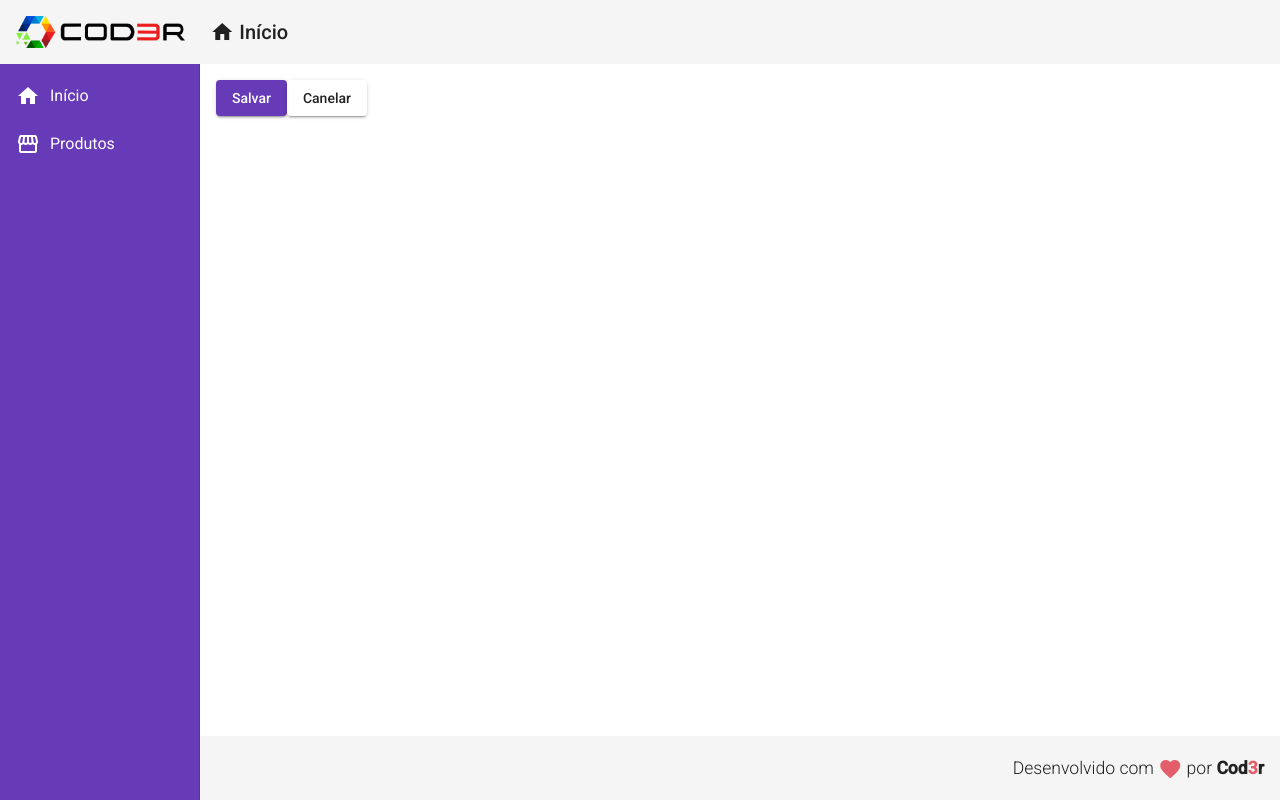
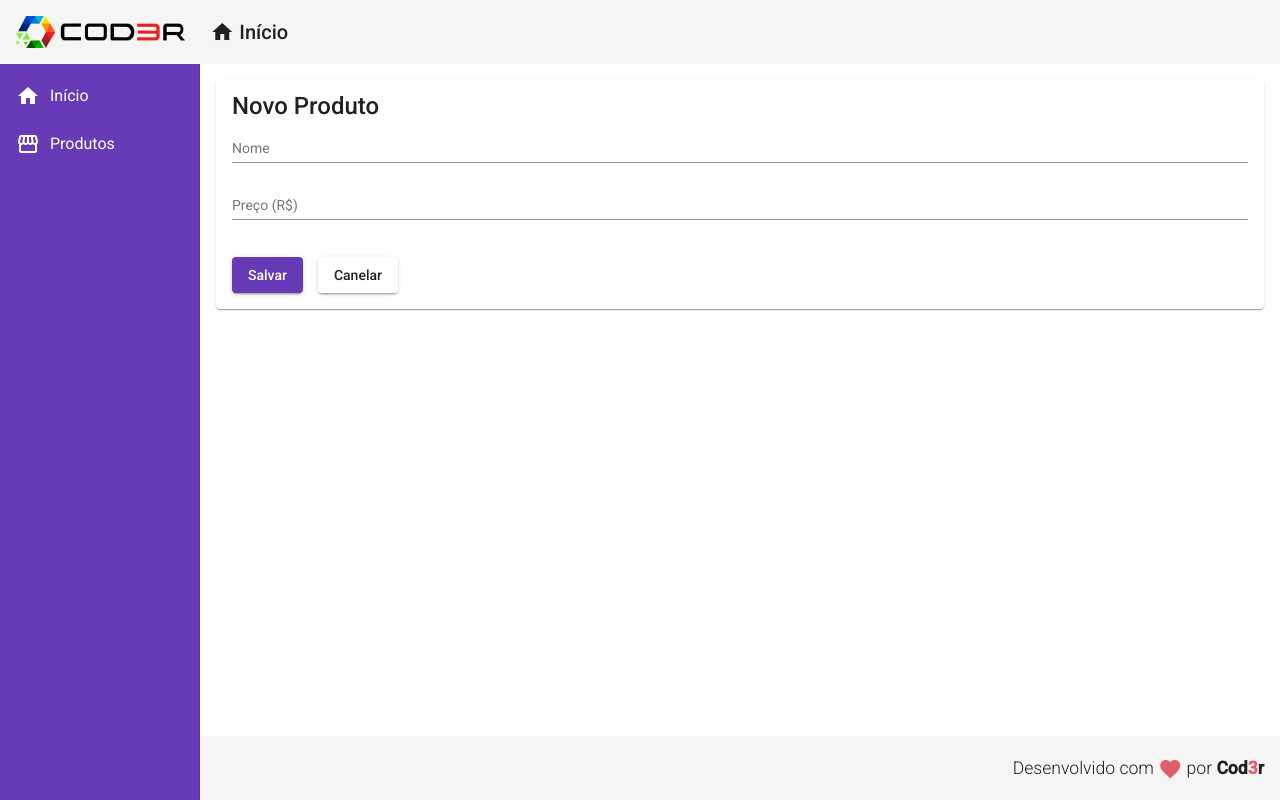
Before and after one commit to leonardo-teles/angular-crud, an Angular app in the folder frontend/: page /products/create in a window 1280 px wide. Built offline with nearby package versions, Linux system fonts and the light colour scheme.

Commit message:
Formulário Criar Produto

```diff
--- a/frontend/src/app/components/product/product-create/product-create.component.css
+++ b/frontend/src/app/components/product/product-create/product-create.component.css
@@ -0,0 +1,8 @@
+form {
+    display: flex;
+    flex-direction: column;
+}
+
+button {
+    margin: 20px 15px 0px 0px;
+}
--- a/frontend/src/app/components/product/product-create/product-create.component.html
+++ b/frontend/src/app/components/product/product-create/product-create.component.html
@@ -1,3 +1,17 @@
+<mat-card>
+    <mat-card-title>
+        Novo Produto
+    </mat-card-title>
+
+    <form action="">
+        <mat-form-field>
+            <input matInput placeholder="Nome" [(ngModel)]="product.name" name="name">
+        </mat-form-field>
+        <mat-form-field>
+            <input matInput placeholder="Preço (R$)" [(ngModel)]="product.price" name="price">
+        </mat-form-field>
+
+    </form>
     <button mat-raised-button (click)="createProduct()" color="primary">
         Salvar
     </button>
@@ -5,3 +19,4 @@
     <button mat-raised-button (click)="cancel()">
         Canelar
     </button>
+</mat-card>
```
Also changed, not shown: frontend/src/app/app.module.ts (+8 -1 lines), 1 other file (tests, documents, lock files or other folders). Lines whose indentation alone changed are shown as unchanged.
